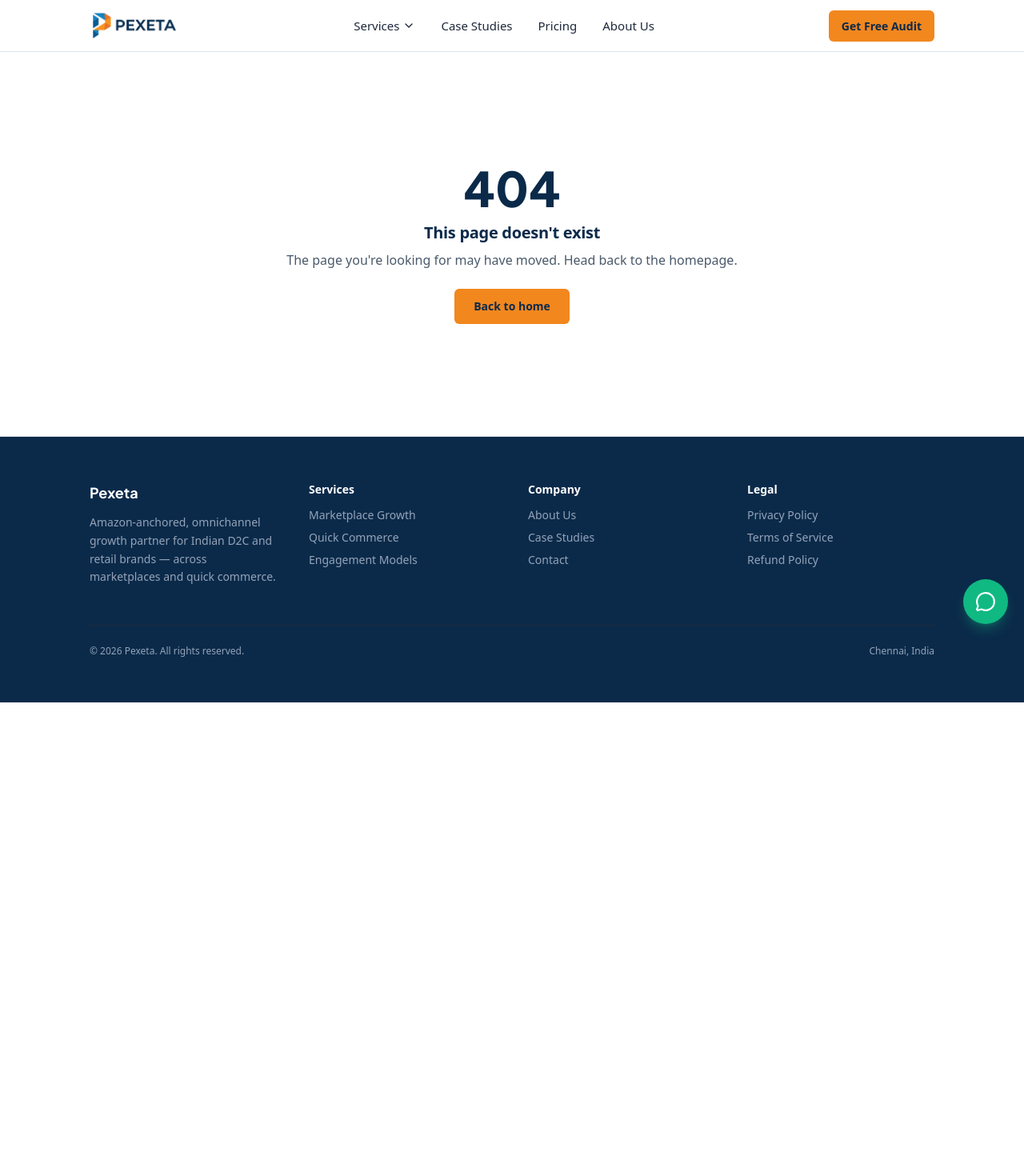
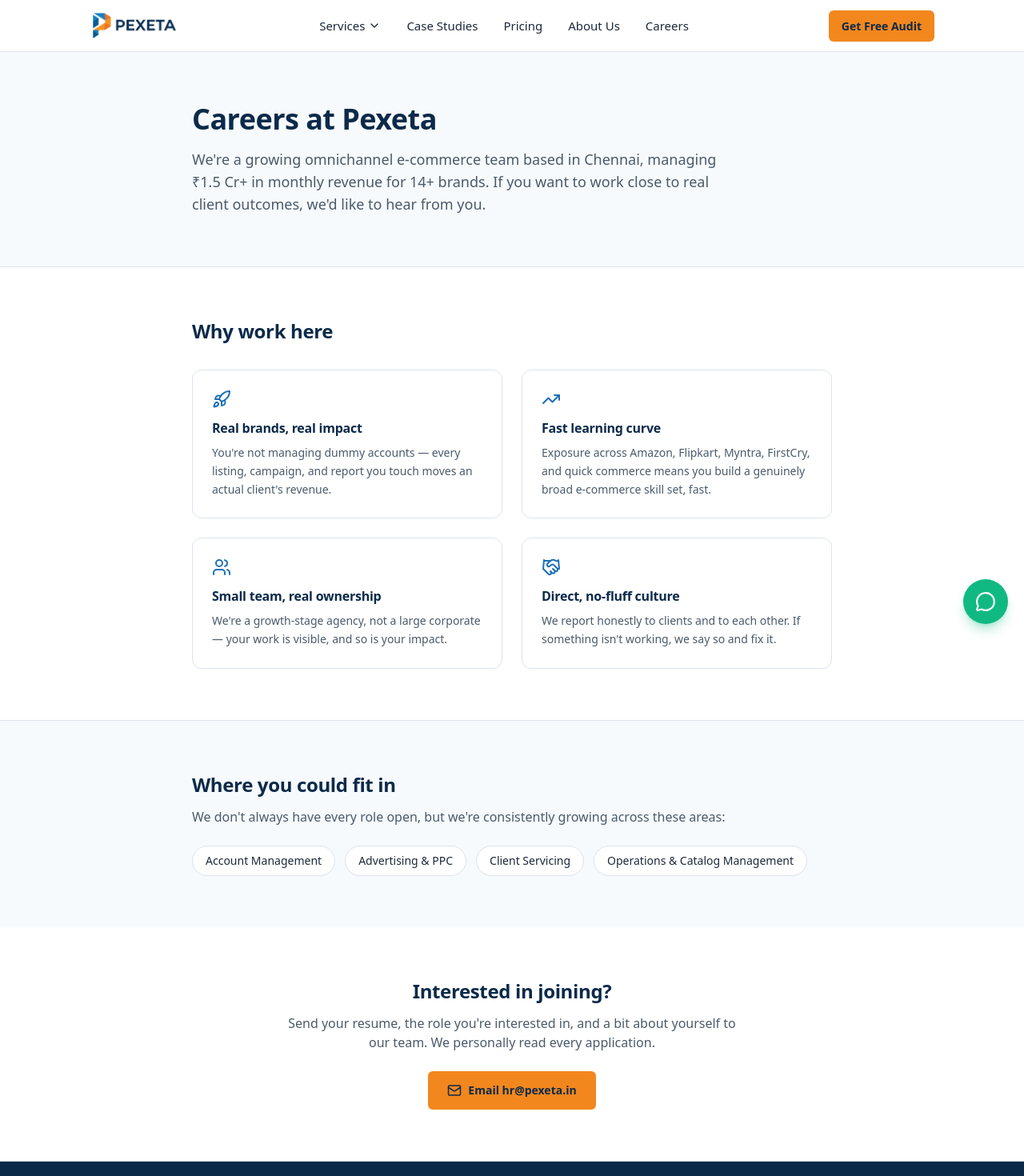
Before and after one commit to balasubramanian1988/pexeta-website, a Next.js app: page /careers in a window 1280 px wide. Before the commit this address had no page. Shown: the top 1470 px of the page at 80% size. Before the commit the page ends 878 px from the top, so only its background shows below. Built offline with nearby package versions, Linux system fonts and the light colour scheme.

Commit message:
update 5

```diff
--- /dev/null
+++ b/src/app/careers/page.tsx
@@ -0,0 +1,103 @@
+import type { Metadata } from "next";
+import { Rocket, Users, TrendingUp, Handshake, Mail } from "lucide-react";
+
+export const metadata: Metadata = {
+  title: "Careers",
+  description: "Join Pexeta's team and help scale D2C and retail brands across Amazon, marketplaces, and quick commerce.",
+};
+
+const whyJoin = [
+  {
+    icon: Rocket,
+    title: "Real brands, real impact",
+    body: "You're not managing dummy accounts — every listing, campaign, and report you touch moves an actual client's revenue.",
+  },
+  {
+    icon: TrendingUp,
+    title: "Fast learning curve",
+    body: "Exposure across Amazon, Flipkart, Myntra, FirstCry, and quick commerce means you build a genuinely broad e-commerce skill set, fast.",
+  },
+  {
+    icon: Users,
+    title: "Small team, real ownership",
+    body: "We're a growth-stage agency, not a large corporate — your work is visible, and so is your impact.",
+  },
+  {
+    icon: Handshake,
+    title: "Direct, no-fluff culture",
+    body: "We report honestly to clients and to each other. If something isn't working, we say so and fix it.",
+  },
+];
+
+const hiringAreas = [
+  "Account Management",
+  "Advertising & PPC",
+  "Client Servicing",
+  "Operations & Catalog Management",
+];
+
+export default function CareersPage() {
+  return (
+    <>
+      <section className="border-b border-border bg-ice py-16">
+        <div className="container-px mx-auto max-w-4xl">
+          <h1 className="font-heading text-4xl font-extrabold text-slate-950">Careers at Pexeta</h1>
+          <p className="mt-4 max-w-2xl text-lg text-slate-600">
+            We&apos;re a growing omnichannel e-commerce team based in Chennai,
+            managing ₹1.5 Cr+ in monthly revenue for 14+ brands. If you want
+            to work close to real client outcomes, we&apos;d like to hear from you.
+          </p>
+        </div>
+      </section>
+
+      <section className="py-16">
+        <div className="container-px mx-auto max-w-4xl">
+          <h2 className="font-heading text-2xl font-bold text-slate-950">Why work here</h2>
+          <div className="mt-8 grid gap-6 sm:grid-cols-2">
+            {whyJoin.map((w) => (
+              <div key={w.title} className="rounded-xl border border-border p-6">
+                <w.icon className="text-blue" size={24} />
+                <h3 className="mt-3 font-heading text-base font-bold text-slate-950">{w.title}</h3>
+                <p className="mt-2 text-sm leading-relaxed text-slate-600">{w.body}</p>
+              </div>
+            ))}
+          </div>
+        </div>
+      </section>
+
+      <section className="border-t border-border bg-ice py-16">
+        <div className="container-px mx-auto max-w-4xl">
+          <h2 className="font-heading text-2xl font-bold text-slate-950">Where you could fit in</h2>
+          <p className="mt-3 max-w-2xl text-slate-600">
+            We don&apos;t always have every role open, but we&apos;re
+            consistently growing across these areas:
+          </p>
+          <div className="mt-6 flex flex-wrap gap-3">
+            {hiringAreas.map((a) => (
+              <span key={a} className="rounded-full border border-border bg-white px-4 py-2 text-sm font-medium text-slate-800">
+                {a}
+              </span>
+            ))}
+          </div>
+        </div>
+      </section>
+
+      <section className="py-16 text-center">
+        <div className="container-px mx-auto max-w-2xl">
+          <h2 className="font-heading text-2xl font-bold text-slate-950">Interested in joining?</h2>
+          <p className="mt-3 text-slate-600">
+            Send your resume, the role you&apos;re interested in, and a bit
+            about yourself to our team. We personally read every application.
+          </p>
+          <a
+            href="mailto:hr@pexeta.in?subject=Application%20-%20Pexeta%20Careers"
+            className="mt-6 inline-flex items-center gap-2 rounded-md bg-amber px-6 py-3.5 text-sm font-semibold text-slate-950 hover:bg-amber-dark hover:text-white"
+          >
+            <Mail size={18} />
+            Email hr@pexeta.in
+          </a>
+        </div>
+      </section>
+    </>
+  );
+}
--- a/src/app/sitemap.ts
+++ b/src/app/sitemap.ts
@@ -7,6 +7,7 @@ const routes = [
   "/case-studies",
   "/pricing",
   "/about",
+  "/careers",
   "/contact",
   "/privacy-policy",
   "/terms",
--- a/src/components/Footer.tsx
+++ b/src/components/Footer.tsx
@@ -26,6 +26,7 @@ export default function Footer() {
             <div className="text-sm font-semibold text-white">Company</div>
             <ul className="mt-3 space-y-2 text-sm">
               <li><Link href="/about" className="hover:text-white">About Us</Link></li>
+              <li><Link href="/careers" className="hover:text-white">Careers</Link></li>
               <li><Link href="/case-studies" className="hover:text-white">Case Studies</Link></li>
               <li><Link href="/contact" className="hover:text-white">Contact</Link></li>
             </ul>
--- a/src/components/Header.tsx
+++ b/src/components/Header.tsx
@@ -56,6 +56,9 @@ export default function Header() {
           <Link href="/about" className="text-[15px] font-medium text-slate-800 hover:text-slate-950">
             About Us
           </Link>
+          <Link href="/careers" className="text-[15px] font-medium text-slate-800 hover:text-slate-950">
+            Careers
+          </Link>
         </nav>
 
         <div className="hidden md:block">
@@ -93,6 +96,9 @@ export default function Header() {
             <Link href="/about" className="py-2 text-slate-800" onClick={() => setMobileOpen(false)}>
               About Us
             </Link>
+            <Link href="/careers" className="py-2 text-slate-800" onClick={() => setMobileOpen(false)}>
+              Careers
+            </Link>
             <Link
               href="/contact"
               className="mt-2 rounded-md bg-amber px-4 py-2.5 text-center text-sm font-semibold text-slate-950"
```
